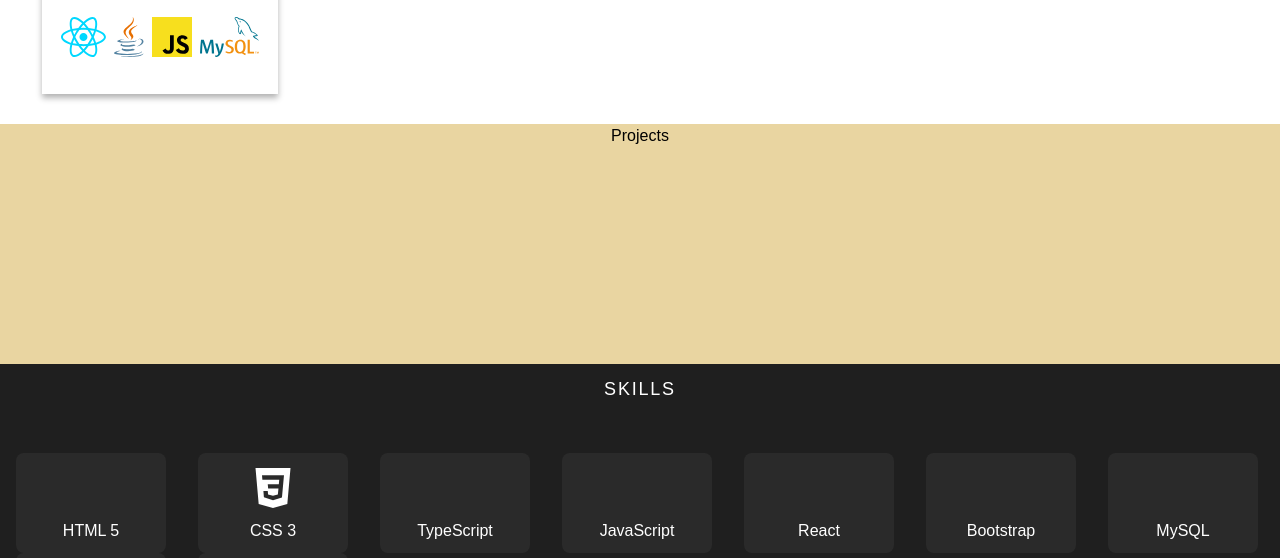
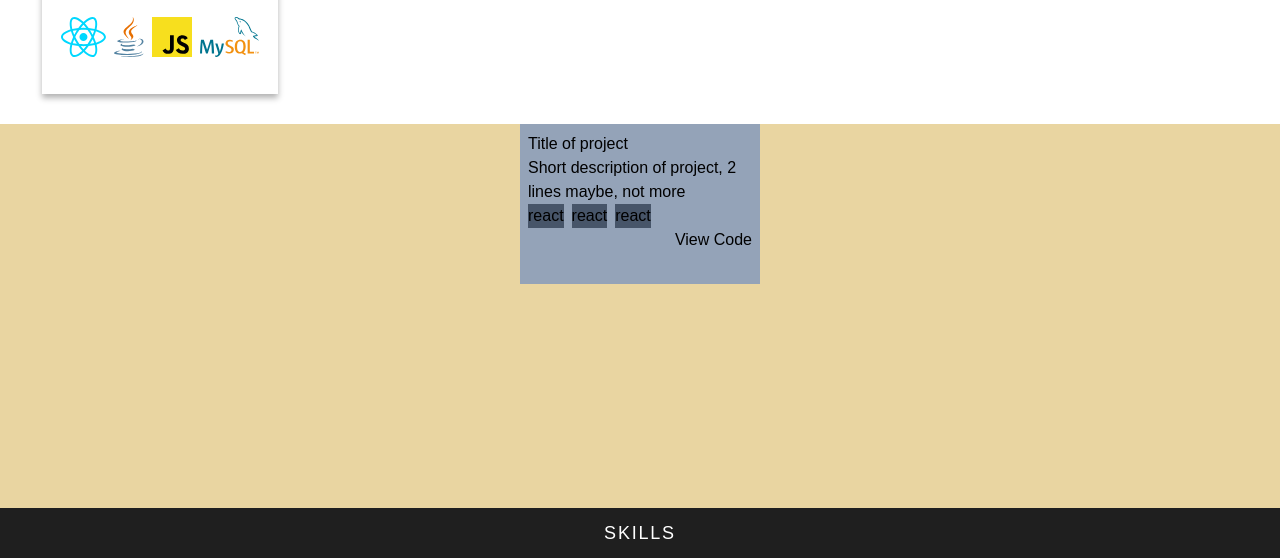
Before and after one commit to MathiasHS/portfolio, a React (Create React App) app: page / in a window 1280 px wide. Shown: the part 1374-1932 px from the top of the page. Built offline with nearby package versions, Linux system fonts and the light colour scheme; some icons are missing.

Commit message:
projectItem mockup før senga

```diff
--- /dev/null
+++ b/src/components/ProjectItem.js
@@ -0,0 +1,18 @@
+import React from "react";
+
+export default function ProjectItem() {
+  return (
+    <div className=" bg-slate-400 w-60 h-40 p-2">
+      <p>Title of project</p>
+      <p>Short description of project, 2 lines maybe, not more</p>
+      <div className="flex">
+        <div className="flex h-15 w-30 bg-slate-600">react</div>
+        <div className="flex ml-2 h-15 w-30 bg-slate-600">react</div>
+        <div className="flex ml-2 h-15 w-30 bg-slate-600">react</div>
+      </div>
+      <div className="flex justify-end">
+        <p>View Code</p>
+      </div>
+    </div>
+  );
+}
--- a/src/components/Projects.js
+++ b/src/components/Projects.js
@@ -1,7 +1,10 @@
 import React from "react";
+import ProjectItem from "./ProjectItem";
 
 export default function Projects() {
   return (
-    <div className="flex h-60 bg-primaryBeige justify-center">Projects</div>
+    <div className="flex h-96 bg-primaryBeige justify-center">
+      <ProjectItem />
+    </div>
   );
 }
```
